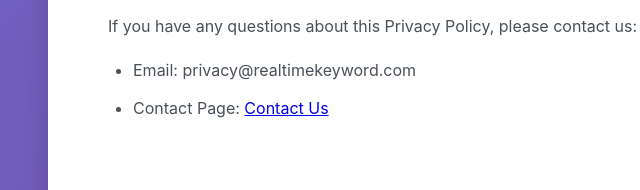
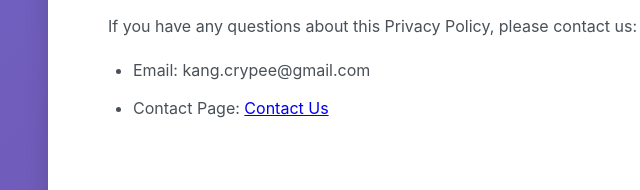
Before and after one commit to kangcrypee-eng/trending-keywords, a website: page public/privacy.html in a window 1280 px wide. Shown: the part 2086-2276 px from the top of the page, 142-782 px from the left. Drawn offline with Linux system fonts and the light colour scheme.

Commit message:
Update email to kang.crypee@gmail.com in privacy page

```diff
--- a/public/privacy.html
+++ b/public/privacy.html
@@ -184,7 +184,7 @@
             <h2>9. Contact Us</h2>
             <p>If you have any questions about this Privacy Policy, please contact us:</p>
             <ul>
-                <li>Email: privacy@realtimekeyword.com</li>
+                <li>Email: kang.crypee@gmail.com</li>
                 <li>Contact Page: <a href="/contact">Contact Us</a></li>
             </ul>
         </div>
```
